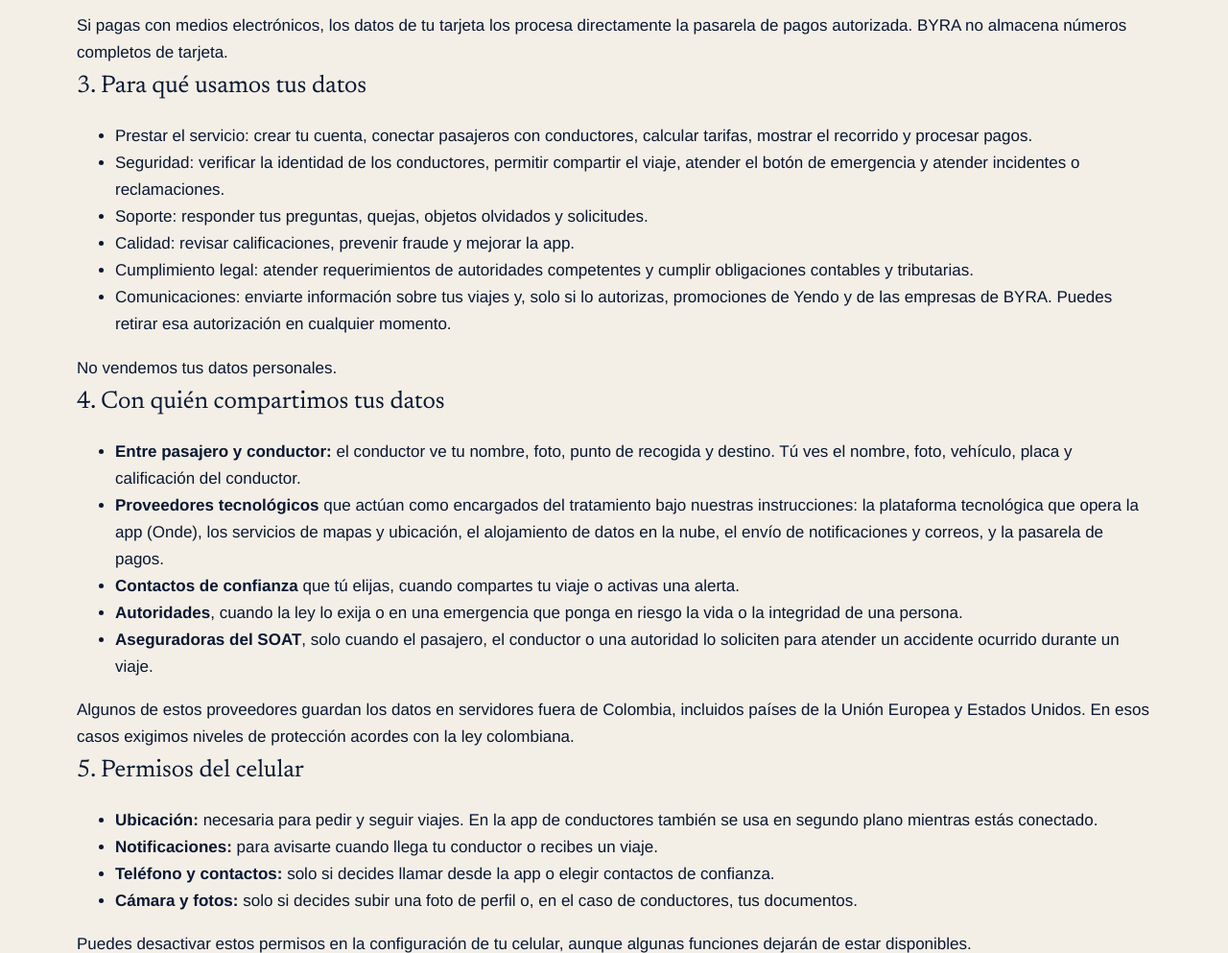
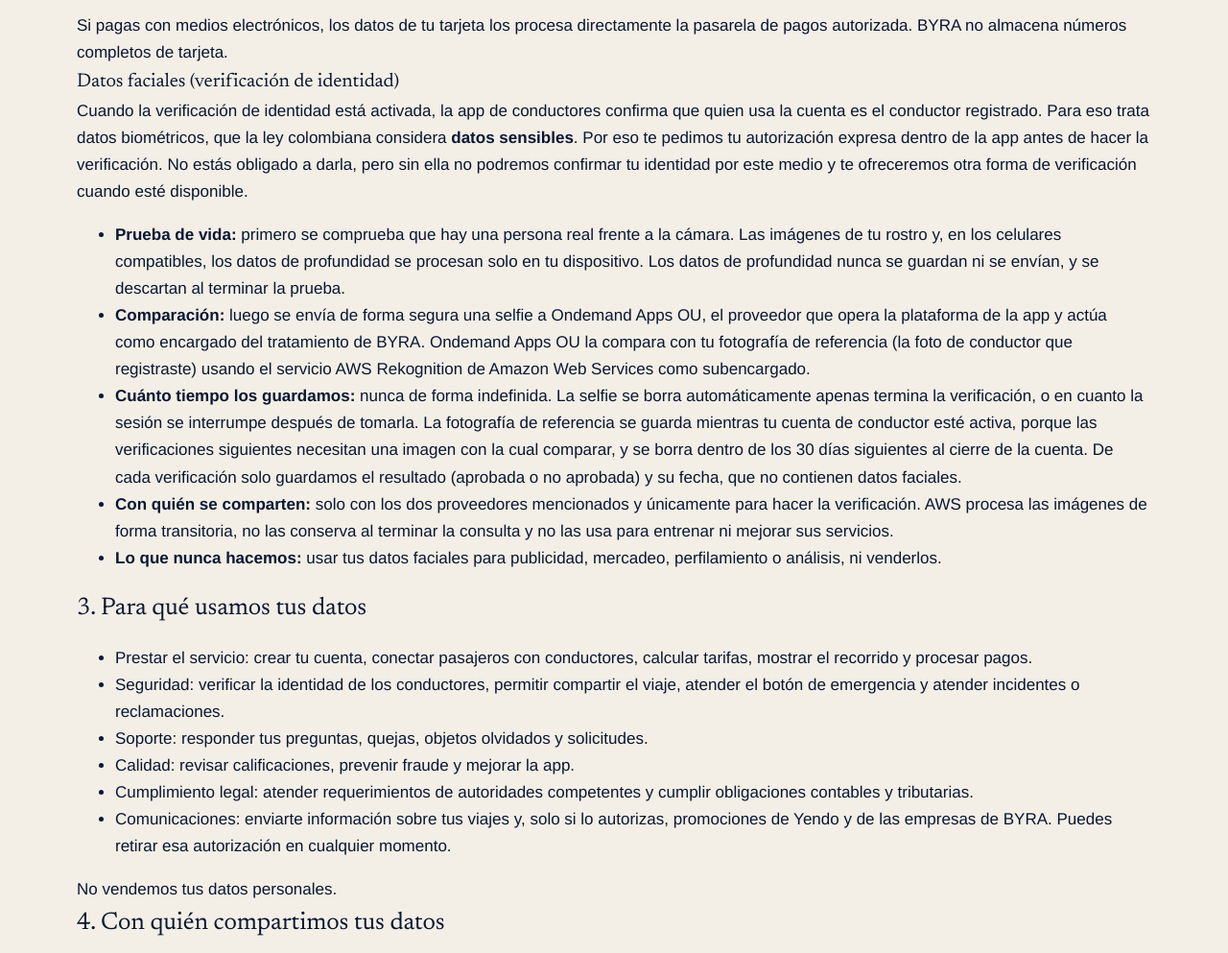
Before and after one commit to byragroup/byragroup-web, a plain HTML site: page yendo/privacidad.html in a window 1280 px wide. Shown: the part 1040-2033 px from the top of the page at 96% size. Drawn offline with nearby package versions, Linux system fonts and the light colour scheme.

Commit message:
Actualización políticas

```diff
--- a/yendo/privacidad.html
+++ b/yendo/privacidad.html
@@ -54,6 +54,16 @@
 </ul>
 <p>Si pagas con medios electrónicos, los datos de tu tarjeta los procesa directamente la pasarela de pagos autorizada. BYRA no almacena números completos de tarjeta.</p>
 
+<h3 id="datos-faciales">Datos faciales (verificación de identidad)</h3>
+<p>Cuando la verificación de identidad está activada, la app de conductores confirma que quien usa la cuenta es el conductor registrado. Para eso trata datos biométricos, que la ley colombiana considera <strong>datos sensibles</strong>. Por eso te pedimos tu autorización expresa dentro de la app antes de hacer la verificación. No estás obligado a darla, pero sin ella no podremos confirmar tu identidad por este medio y te ofreceremos otra forma de verificación cuando esté disponible.</p>
+<ul>
+<li><strong>Prueba de vida:</strong> primero se comprueba que hay una persona real frente a la cámara. Las imágenes de tu rostro y, en los celulares compatibles, los datos de profundidad se procesan solo en tu dispositivo. Los datos de profundidad nunca se guardan ni se envían, y se descartan al terminar la prueba.</li>
+<li><strong>Comparación:</strong> luego se envía de forma segura una selfie a Ondemand Apps OU, el proveedor que opera la plataforma de la app y actúa como encargado del tratamiento de BYRA. Ondemand Apps OU la compara con tu fotografía de referencia (la foto de conductor que registraste) usando el servicio AWS Rekognition de Amazon Web Services como subencargado.</li>
+<li><strong>Cuánto tiempo los guardamos:</strong> nunca de forma indefinida. La selfie se borra automáticamente apenas termina la verificación, o en cuanto la sesión se interrumpe después de tomarla. La fotografía de referencia se guarda mientras tu cuenta de conductor esté activa, porque las verificaciones siguientes necesitan una imagen con la cual comparar, y se borra dentro de los 30 días siguientes al cierre de la cuenta. De cada verificación solo guardamos el resultado (aprobada o no aprobada) y su fecha, que no contienen datos faciales.</li>
+<li><strong>Con quién se comparten:</strong> solo con los dos proveedores mencionados y únicamente para hacer la verificación. AWS procesa las imágenes de forma transitoria, no las conserva al terminar la consulta y no las usa para entrenar ni mejorar sus servicios.</li>
+<li><strong>Lo que nunca hacemos:</strong> usar tus datos faciales para publicidad, mercadeo, perfilamiento o análisis, ni venderlos.</li>
+</ul>
+
 <h2>3. Para qué usamos tus datos</h2>
 <ul>
 <li>Prestar el servicio: crear tu cuenta, conectar pasajeros con conductores, calcular tarifas, mostrar el recorrido y procesar pagos.</li>
@@ -80,7 +90,7 @@
 <li><strong>Ubicación:</strong> necesaria para pedir y seguir viajes. En la app de conductores también se usa en segundo plano mientras estás conectado.</li>
 <li><strong>Notificaciones:</strong> para avisarte cuando llega tu conductor o recibes un viaje.</li>
 <li><strong>Teléfono y contactos:</strong> solo si decides llamar desde la app o elegir contactos de confianza.</li>
-<li><strong>Cámara y fotos:</strong> solo si decides subir una foto de perfil o, en el caso de conductores, tus documentos.</li>
+<li><strong>Cámara y fotos:</strong> solo si decides subir una foto de perfil o, en el caso de conductores, tus documentos y la selfie de la <a href="#datos-faciales">verificación de identidad</a>.</li>
 </ul>
 <p>Puedes desactivar estos permisos en la configuración de tu celular, aunque algunas funciones dejarán de estar disponibles.</p>
 
@@ -105,7 +115,7 @@
 <p>Puedes eliminar tu cuenta desde la app, en tu perfil, o escribiendo a <span class="mail">soporte@byragroup.com</span> con el asunto "Eliminar mi cuenta de Yendo" desde el correo o celular registrado. Eliminamos o anonimizamos tus datos en un máximo de 30 días. Conservamos solo lo que la ley nos obliga a guardar, como registros contables y de facturación, o lo necesario para atender una reclamación o investigación en curso, y por el tiempo que esa obligación dure.</p>
 
 <h2>9. Cuánto tiempo guardamos tus datos</h2>
-<p>Mientras tengas una cuenta activa y, después, por el tiempo necesario para cumplir las finalidades de esta política y las obligaciones legales, contables o tributarias que apliquen.</p>
+<p>Mientras tengas una cuenta activa y, después, por el tiempo necesario para cumplir las finalidades de esta política y las obligaciones legales, contables o tributarias que apliquen. Los datos faciales tienen plazos propios, más cortos, explicados en la sección <a href="#datos-faciales">Datos faciales</a>.</p>
 
 <h2>10. Seguridad</h2>
 <p>Usamos medidas técnicas, humanas y administrativas razonables para proteger tus datos contra pérdida, acceso no autorizado o uso indebido, como conexiones cifradas, accesos restringidos al personal autorizado y acuerdos de confidencialidad con nuestros proveedores.</p>
```
